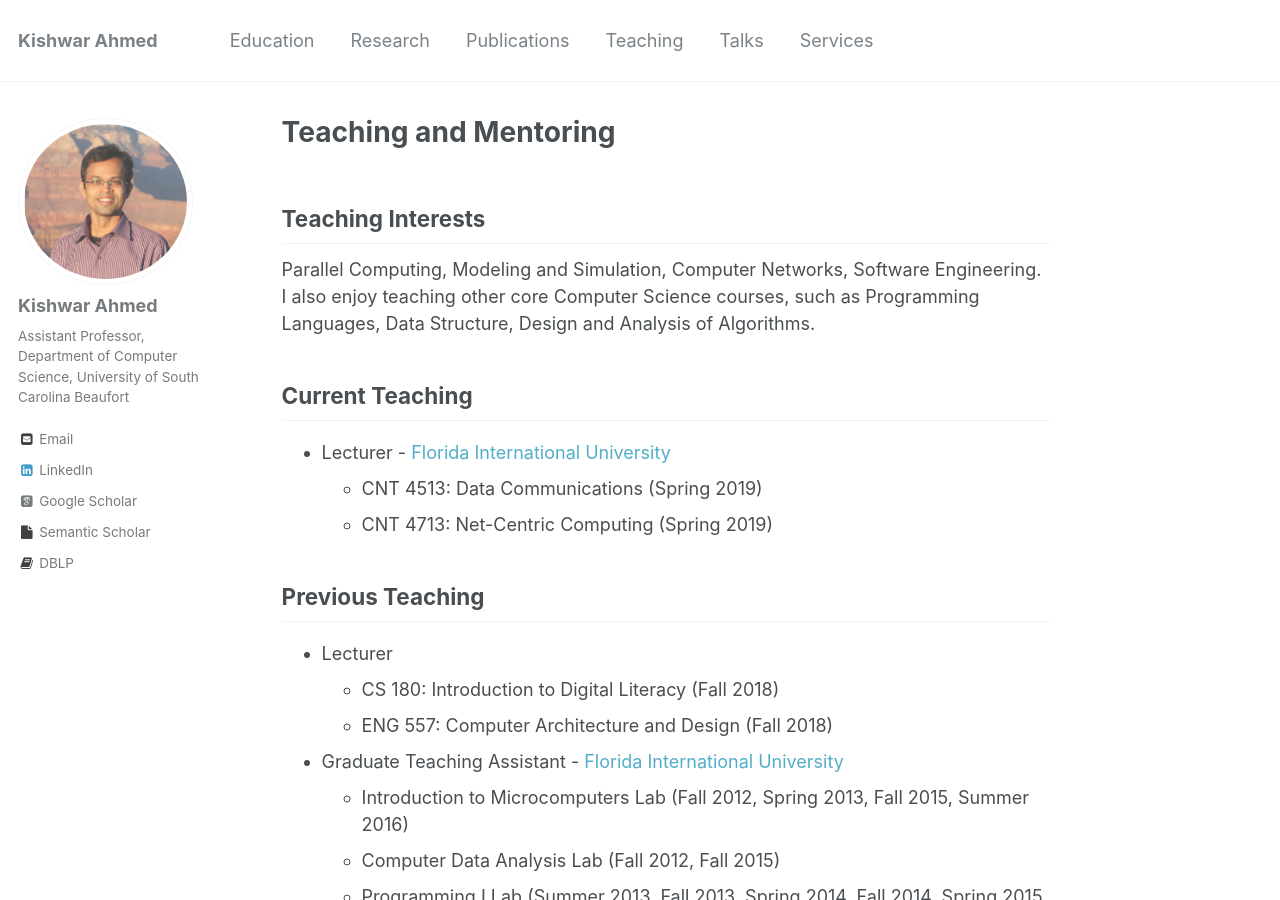
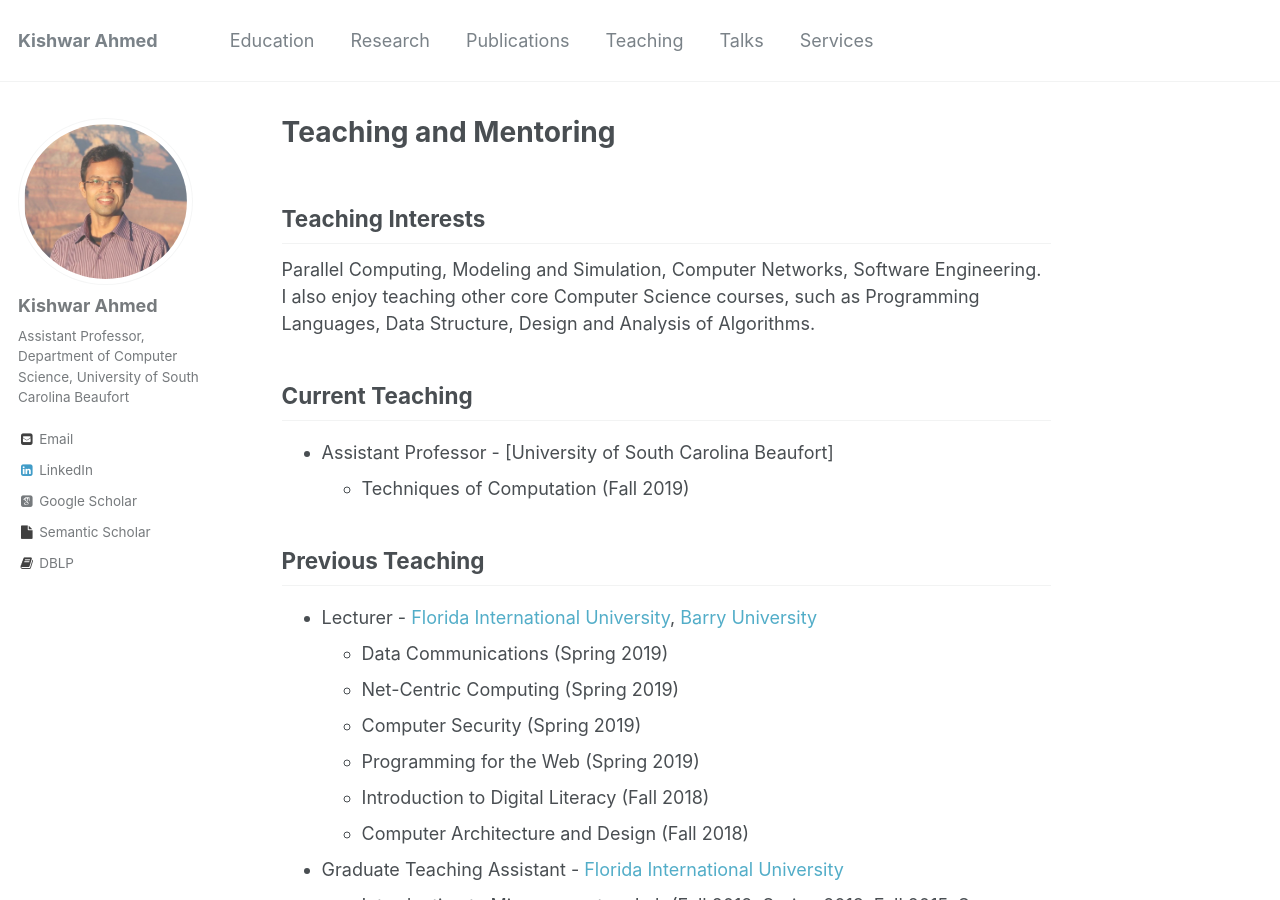
Before and after one commit to kishwarbd/kishwarbd.github.io, a Jekyll site: the page built from _pages/teaching.md, in a window 1280 px wide and 900 px high. Built offline with Jekyll 4.4.1, drawn with Linux system fonts in a browser that asks for light colours; some web fonts are replaced.

Commit message:
more updates.

```diff
--- a/_pages/teaching.md
+++ b/_pages/teaching.md
@@ -8,14 +8,18 @@ author_profile: true
 Parallel Computing, Modeling and Simulation, Computer Networks, Software Engineering. I also enjoy teaching other core Computer Science courses, such as Programming Languages, Data Structure, Design and Analysis of Algorithms.
 
 ## Current Teaching
-* Lecturer - [Florida International University](https://www.fiu.edu/)
-  * CNT 4513: Data Communications (Spring 2019)
-  * CNT 4713: Net-Centric Computing (Spring 2019)
+* Assistant Professor - [University of South Carolina Beaufort]
+  * Techniques of Computation (Fall 2019)
+
 
 ## Previous Teaching
-* Lecturer
-  * CS 180: Introduction to Digital Literacy (Fall 2018)
-  * ENG 557: Computer Architecture and Design (Fall 2018)
+* Lecturer - [Florida International University](https://www.fiu.edu), [Barry University](https://www.barry.edu/)
+  * Data Communications (Spring 2019)
+  * Net-Centric Computing (Spring 2019)
+  * Computer Security (Spring 2019)
+  * Programming for the Web (Spring 2019)
+  * Introduction to Digital Literacy (Fall 2018)
+  * Computer Architecture and Design (Fall 2018)
 * Graduate Teaching Assistant - [Florida International University](https://www.fiu.edu)
   * Introduction to Microcomputers Lab (Fall 2012, Spring 2013, Fall 2015, Summer 2016)
   * Computer Data Analysis Lab (Fall 2012, Fall 2015)
```
Also changed, not shown: _pages/research.md (+1 -1 lines).
